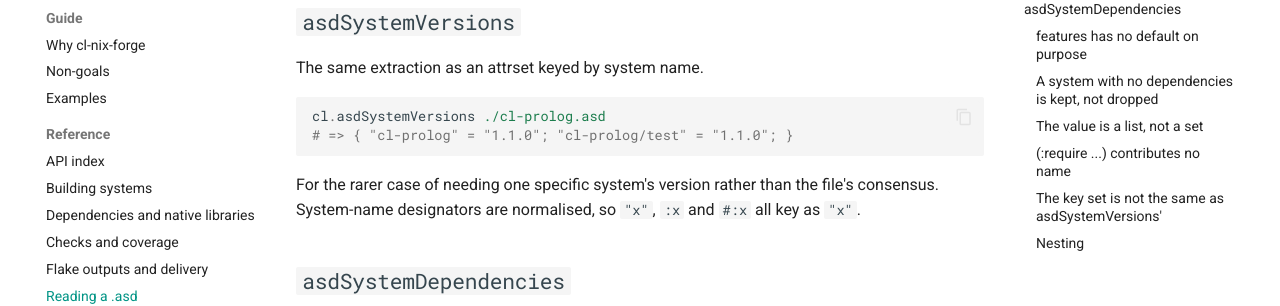
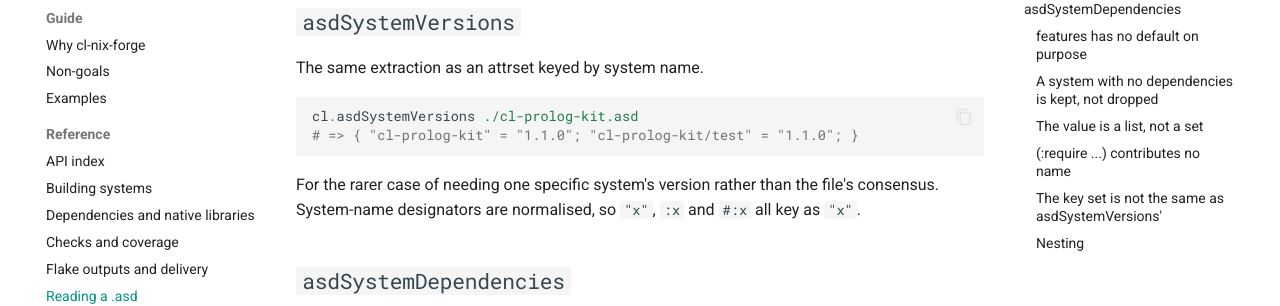
Before and after one commit to nerima-lisp/cl-nix-forge, an MkDocs documentation site: the page built from docs/src/reference/versions.md, in a window 1280 px wide and 900 px high, scrolled down 776 px. Shown: the part 153-459 px from the top of the window. Built offline with MkDocs 1.6.1 and Material for MkDocs 9.7.7, drawn with Linux system fonts in a browser that asks for light colours; comment, search, counter and statistics services are not loaded.

Commit message:
docs: follow the cl-prolog-kit / cl-dataflow-kit rename
nerima-lisp/cl-prolog was renamed to cl-prolog-kit (v1.5.0) and
cl-dataflow to cl-dataflow-kit (v1.2.0). This repository does not depend
on either, so nothing functional changes here -- these are the prose,
comments and examples that cite them by name, which would otherwise read
as pointing at repositories that no longer answer to those names.

````diff
--- a/docs/src/reference/versions.md
+++ b/docs/src/reference/versions.md
@@ -42,8 +42,8 @@ dynamically computed version fails; pass `version` explicitly in those cases.
 The same extraction as an attrset keyed by system name.
 
 ```nix
-cl.asdSystemVersions ./cl-prolog.asd
-# => { "cl-prolog" = "1.1.0"; "cl-prolog/test" = "1.1.0"; }
+cl.asdSystemVersions ./cl-prolog-kit.asd
+# => { "cl-prolog-kit" = "1.1.0"; "cl-prolog-kit/test" = "1.1.0"; }
 ```
 
 For the rarer case of needing one specific system's version rather than the
````
Also changed, not shown: docs/src/index.md (+1 -1 lines), docs/src/reference/building.md (+1 -1 lines), docs/src/reference/checks.md (+1 -1 lines), examples/org-preset/docs/src/index.md (+1 -1 lines), 13 other files.
